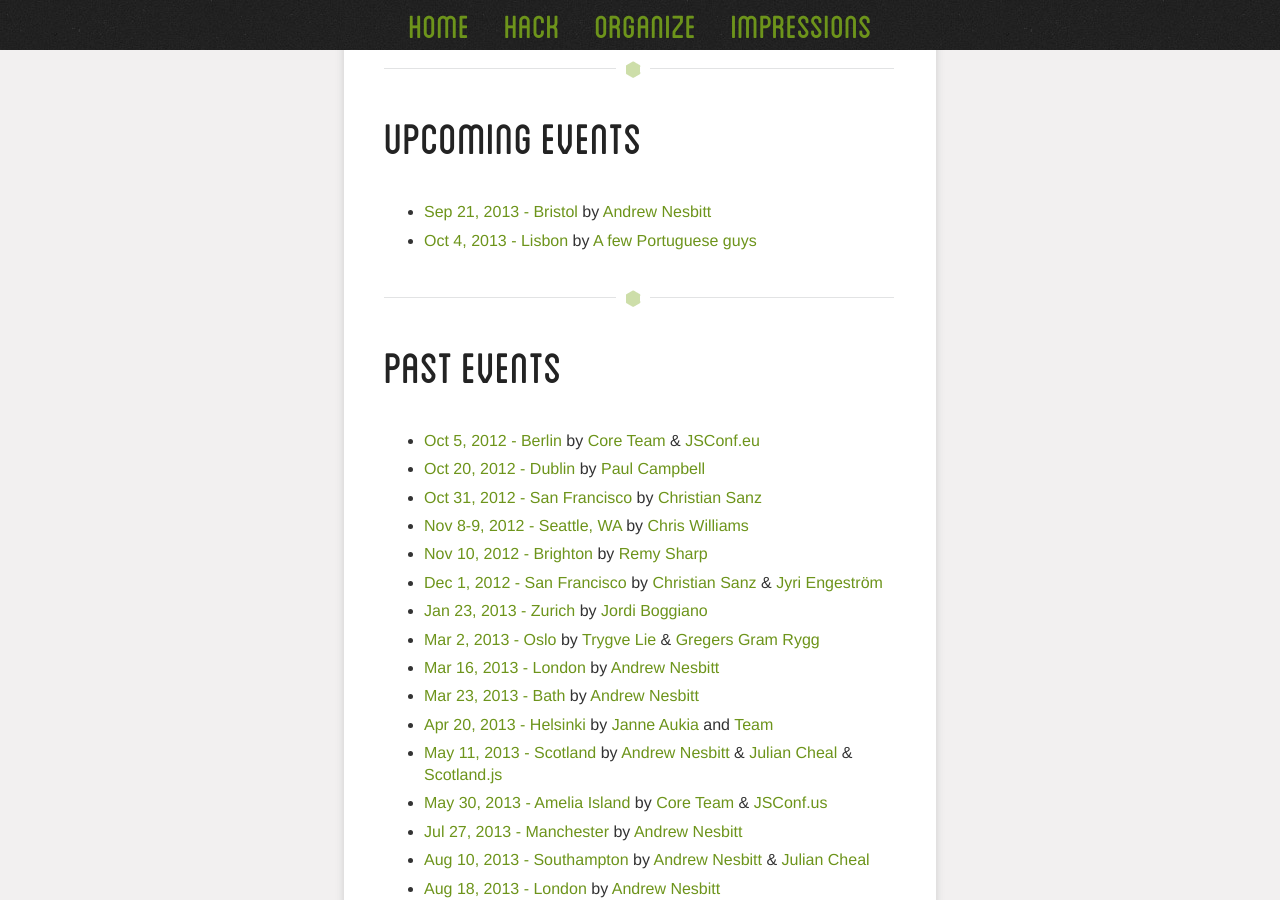
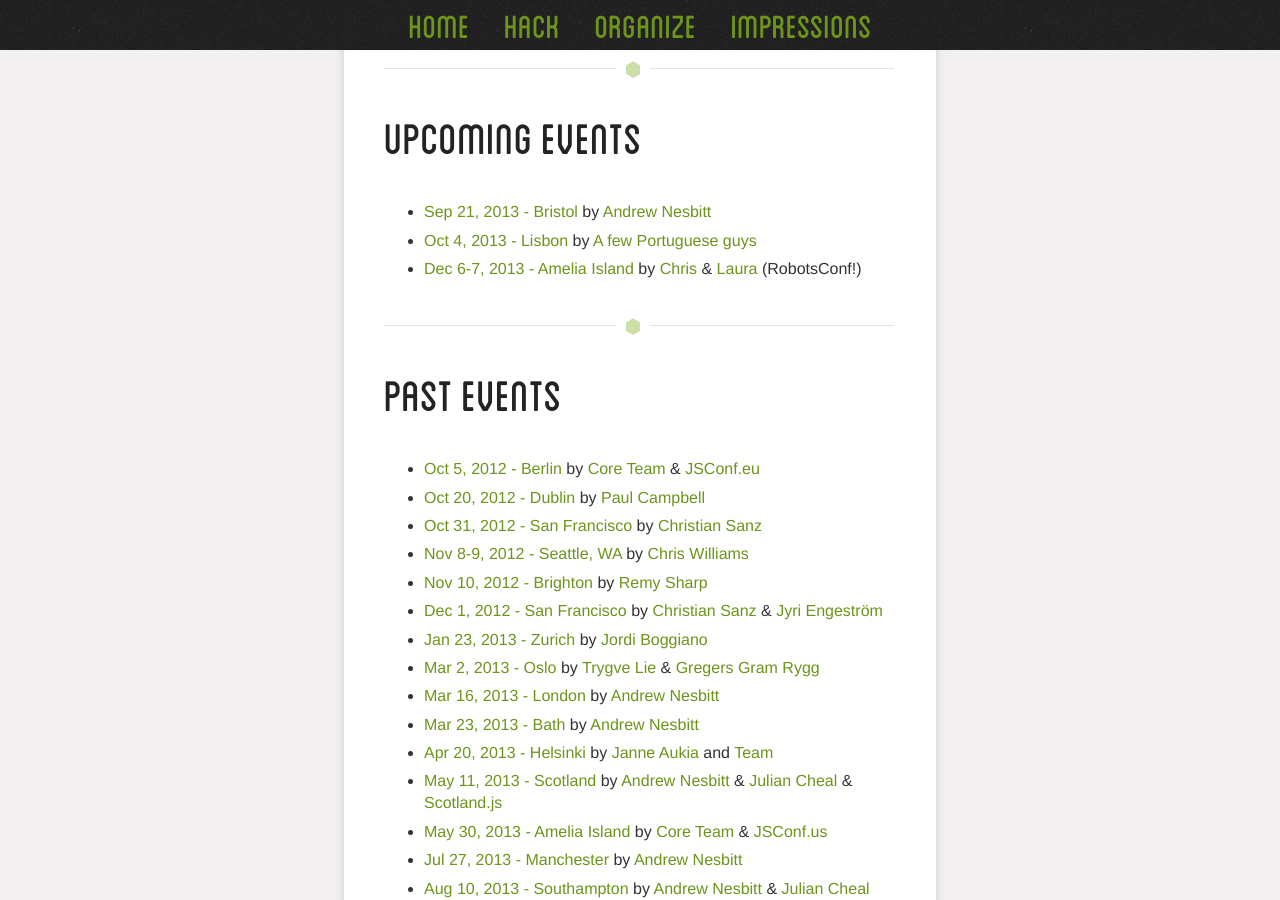
Before and after one commit to nodecopter/nodecopter.com, a Jekyll site: the page built from index.md, in a window 1280 px wide and 900 px high, scrolled down 834 px. Built offline with Jekyll 4.4.1, drawn with Linux system fonts in a browser that asks for light colours; Markdown is read by kramdown in place of the engine named in the settings.

Commit message:
Add robotsconf!

```diff
--- a/index.md
+++ b/index.md
@@ -25,6 +25,8 @@ title: The NodeCopter - Programming flying robots with node.js
 
 * [Sep 21, 2013 - Bristol](/2013/bristol/sept-21) by [Andrew Nesbitt](https://twitter.com/teabass)
 * [Oct 4, 2013 - Lisbon](/2013/lisbon/oct-4) by [A few Portuguese guys](/2013/lisbon/oct-4)
+* [Dec 6-7, 2013 - Amelia Island](http://robotsconf.com/) by [Chris](https://twitter.com/voodootikigod) & [Laura](https://twitter.com/lwilliams) (RobotsConf!)
+
 <hr>
 
 <h2 id="past-events"><a href="#past-events">Past Events</a></h2>
```
